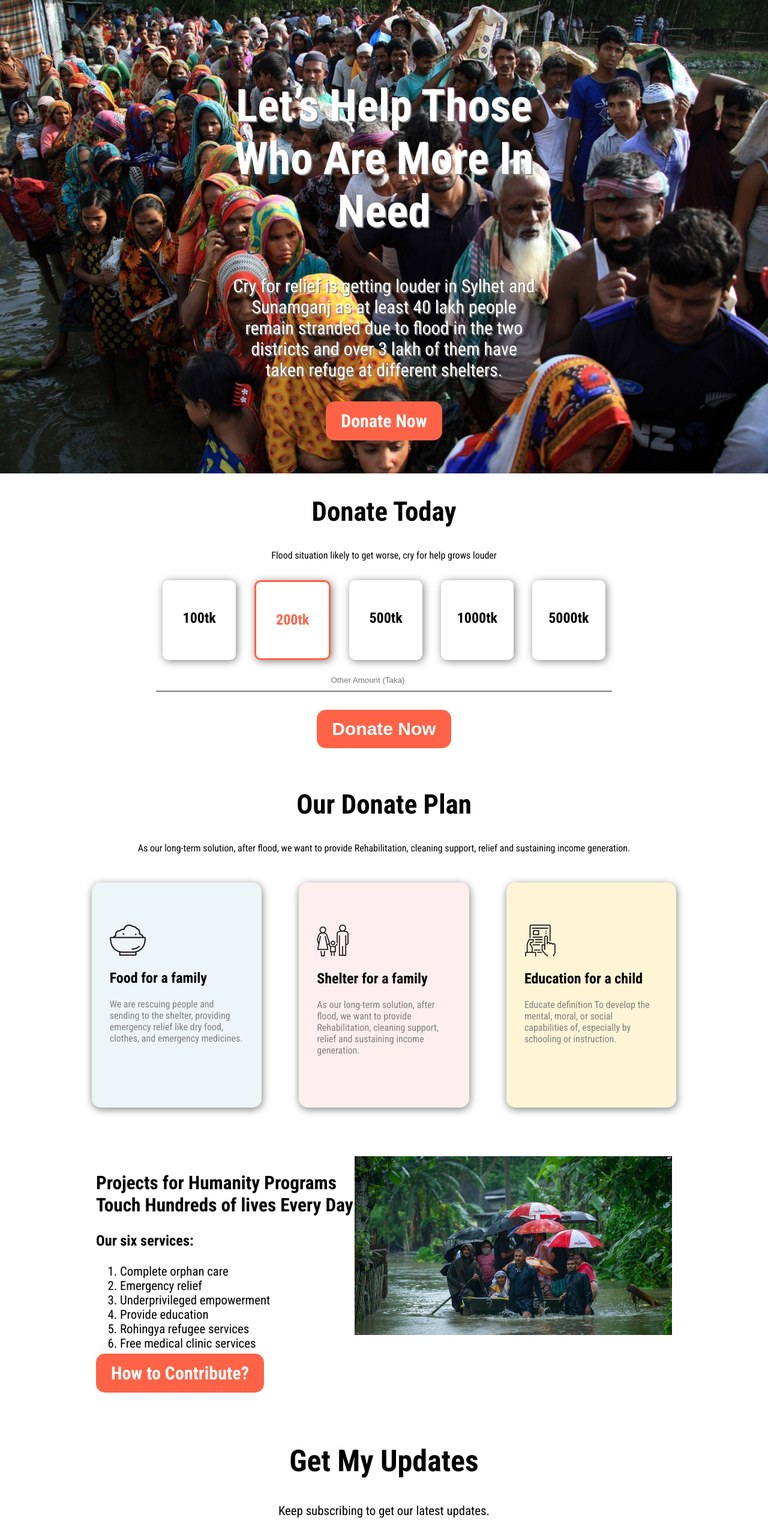
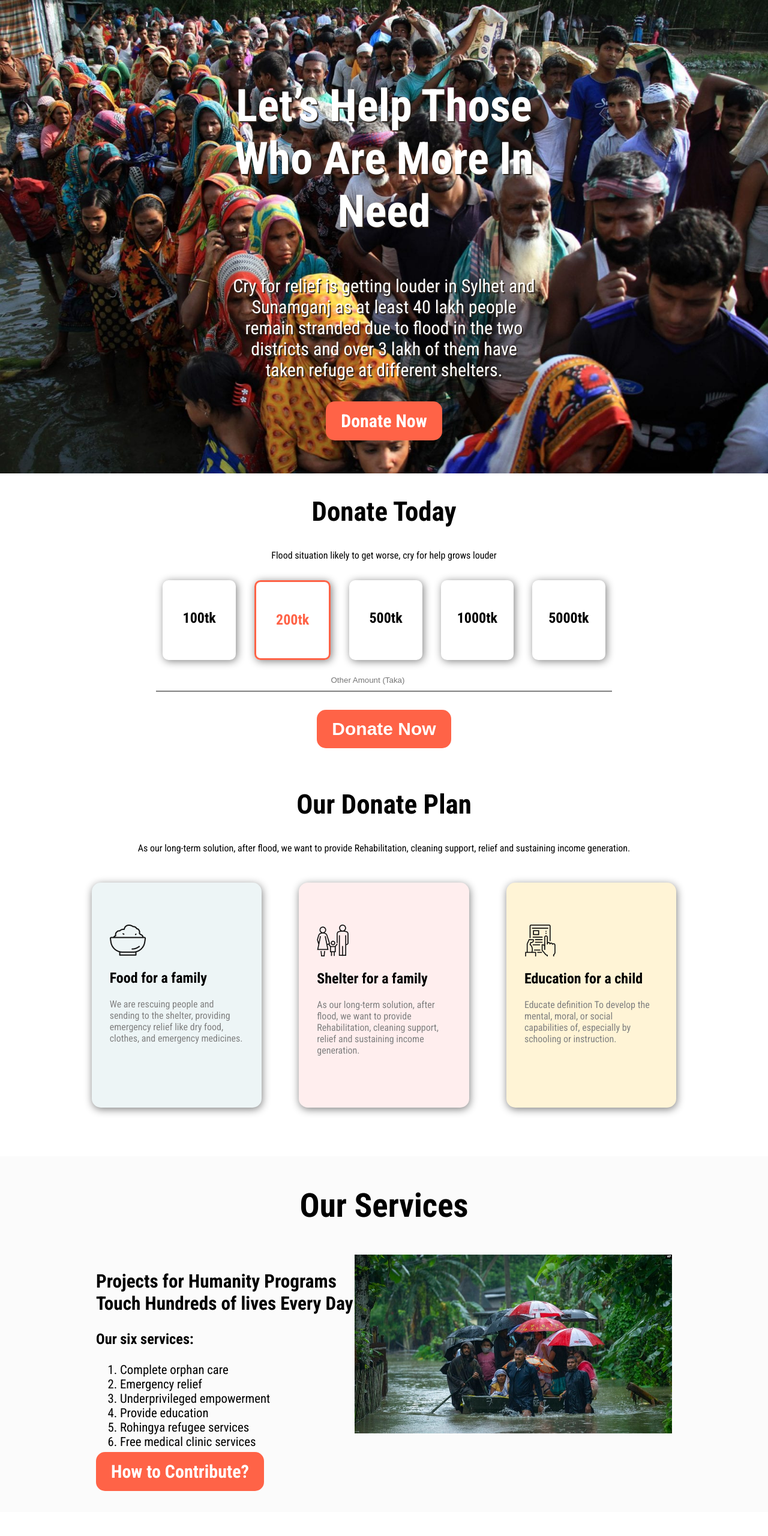
Before and after one commit to Md-Ashraful-Islam13/donate-today, a plain HTML site: page index.html in a window 1280 px wide. Shown: the top 2560 px of the page at 60% size. Drawn offline with Linux system fonts and the light colour scheme; a web font is replaced by a local one.

Commit message:
re-check

```diff
--- a/index.html
+++ b/index.html
@@ -89,7 +89,9 @@
         </div>
     </section>
     <!-- service-area -->
-    <section class="service-area container">
+    <section class="service-area">
+        <h1 class="service-header">Our Services</h1>
+        <div class="service-parents  container">
             <div class="services">
                 <div class="services-para">
                     <h1>Projects for Humanity Programs Touch Hundreds of lives Every Day</h1>
@@ -109,6 +111,7 @@
             </div>
             <div class="services">
                 <img src="images/dination8.jpg" alt="image">
+            </div>
         </div>
     </section>
     <!-- subscription-area -->
--- a/style.css
+++ b/style.css
@@ -10,13 +10,13 @@ body {
 /* header-area */
 .header-area {
     text-align: center;
-    background-image: url(images/donation7.jpg);
+    background-image: url("images/donation7.jpg");
     background-repeat: no-repeat;
-    background-position: center;
+    background-position: center center;
     background-size: cover;
-    color: #fff;
-    padding: 70px 0;
-    text-shadow: 2px 2px 1px gray;
+    color: rgb(255, 255, 255);
+    padding: 70px 0px;
+    text-shadow: #2c231c 2px 2px 1px;
 }
 .header-area .heading {
     font-size: 50px;
@@ -112,8 +112,18 @@ a {
 #third-branch{
     background: #fff4d6;
 }
-/* service-srea */
-.service-area{
+/* service-area */
+.service-area {
+    background: rgb(251 251 251);
+    padding: 50px 0;
+}
+.service-area .service-header {
+    text-align: center;
+    font-size: 55px;
+    margin: 0;
+    padding-bottom: 50px;
+}
+.service-parents{
     width: 75%;
     margin: 0 auto;
     font-size: 1.3rem;
```
Lines whose indentation alone changed are shown as unchanged.
